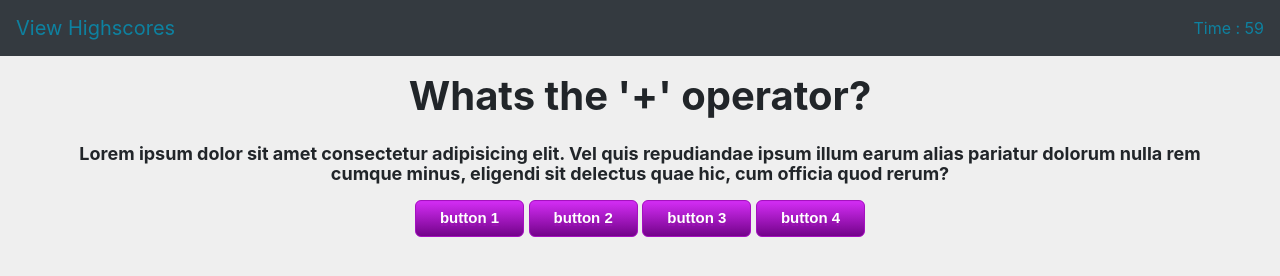
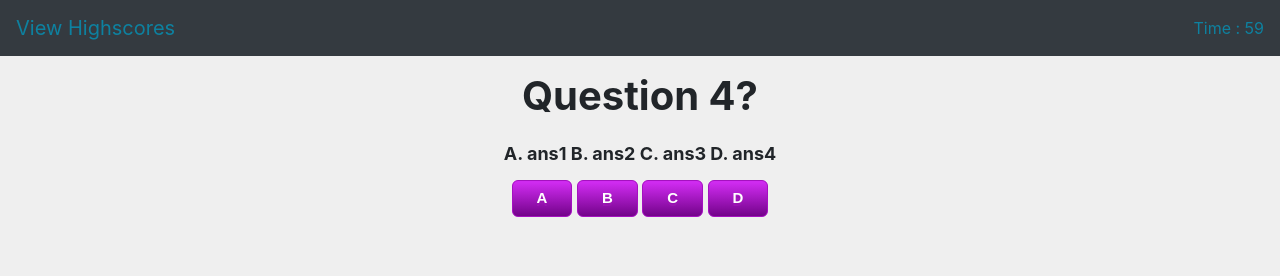
Before and after one commit to Kooki-eByte/coding_Quiz, a plain HTML site: page index.html in a window 1280 px wide. Both pictures are taken after a click on the button "Start Game". Drawn offline with nearby package versions, Linux system fonts and the light colour scheme.

Commit message:
HTML, Modified the value for each ans button from numbers to alpabetical. JS, gave it a proper array that holds many objects inside for each question and choices and answer for the choices.

```diff
--- a/Assets/scripts.js
+++ b/Assets/scripts.js
@@ -3,31 +3,36 @@ const startBtn = document.querySelector("#startBtn");
 const startScreen = document.querySelector(".show");
 const timerEl = document.querySelector("#countdown");
 const headerTag = document.querySelector("#startHead");
+const mutlipleChoiceAnswers = document.querySelector("#startPara");
 const ansButtonDiv = document.querySelector(".answerbtns");
 const answerBtnArr = document.querySelectorAll("#ansBtnId");
+const paraDiv = document.querySelector(".paraDiv");
 
+let score = 0;
 let scoreboard = [{ name: "Bob", highscore: 0 }];
 
-const quizQandA = {
-  question1: {
-    question: "Whats the '+' operator?",
-    correctAnswerInd: 2,
+const quizQandA = [
+  {
+    question: "Question 1?",
+    choices: "A. ans1\nB. ans2\nC. ans3\nD. ans4",
+    answer: "A",
   },
-  question2: {
-    question: "what is my name?",
-    correctAnswerInd: 3,
+  {
+    question: "Question 2?",
+    choices: "A. ans1\nB. ans2\nC. ans3\nD. ans4",
+    answer: "B",
   },
-  question3: {
-    question: "what symbol do we use for jQuery?",
-    correctAnswerInd: 4,
+  {
+    question: "Question 3?",
+    choices: "A. ans1\n\n\nB. ans2\nC. ans3\nD. ans4",
+    answer: "C",
   },
-  question4: {
-    question: "What year was javascript made?",
-    correctAnswerInd: 1,
+  {
+    question: "Question 4?",
+    choices: "A. ans1\n\n\nB. ans2\nC. ans3\nD. ans4",
+    answer: "D",
   },
-};
-
-let score = 0;
+];
 
 // ! function to start the timer and have it display on screen.. Count down from 60 seconds
 function timeStarter(event) {
@@ -49,24 +54,31 @@ function timeStarter(event) {
 }
 
 // * updateDisplay to show the game
-function updateDisplay({ question }) {
-  headerTag.textContent = question;
+function updateDisplay(arr) {
+  for (let i = 0; i < arr.length; i++) {
+    // Put question on the header
+    headerTag.textContent = arr[i].question;
+    mutlipleChoiceAnswers.textContent = arr[i].choices;
+    // Run function to return the value of the answer given -- This will also pop a correct or not in the DOM
+    let response = checkAnswer();
+  }
 }
+
+function checkAnswer() {}
 
 // * The start and end game functions
 function startGame() {
   timeStarter(event);
   ansButtonDiv.classList.replace("hide", "show");
-
+  updateDisplay(quizQandA);
   // ? display the question and mutliple choice buttons function
-  updateDisplay(quizQandA.question1);
 }
 
 function endGame() {
   headerTag.textContent = "Game Over";
 }
 
-// ! Have a event listener for the start game button
+// Have a event listener for the start game button
 startBtn.addEventListener("click", () => {
   startBtn.setAttribute("class", "hide");
   // ? start timer function
@@ -78,5 +90,3 @@ ansButtonDiv.addEventListener("click", (event) => {
   let value = event.target.value;
   console.log(value);
 });
-
-// ? checking answer, going to next question, eventlistener for answer, and a function to update the display
--- a/index.html
+++ b/index.html
@@ -22,14 +22,12 @@
       <p id="timerP">Time : <span id="countdown">0</span></p>
     </nav>
     <main class="container">
-      <div class="row show">
-        <div class="col-lg-3"></div>
-        <div class="col-lg-6">
+      <div class="show">
+        <div>
           <h1 id="startHead">Coding Quiz Challenge</h1>
         </div>
-        <div class="col-lg-3"></div>
         <div class="row">
-          <div class="col-lg-12">
+          <div class="col-lg-12 paraDiv">
             <p id="startPara">
               Lorem ipsum dolor sit amet consectetur adipisicing elit. Vel quis
               repudiandae ipsum illum earum alias pariatur dolorum nulla rem
@@ -38,23 +36,22 @@
             </p>
           </div>
         </div>
-        <div class="hide answerbtns">
-          <button type="button" class="btn ansBtn" id="ansBtnId" value="1">
-            button 1
-          </button>
-          <button type="button" class="btn ansBtn" id="ansBtnId" value="2">
-            button 2
-          </button>
-          <button type="button" class="btn ansBtn" id="ansBtnId" value="3">
-            button 3
-          </button>
-          <button type="button" class="btn ansBtn" id="ansBtnId" value="4">
-            button 4
-          </button>
-        </div>
-        <br />
         <button type="button" class="btn btn-dark" id="startBtn">
           Start Game
+        </button>
+      </div>
+      <div class="hide answerbtns">
+        <button type="button" class="btn ansBtn" id="ansBtnId" value="A">
+          A
+        </button>
+        <button type="button" class="btn ansBtn" id="ansBtnId" value="B">
+          B
+        </button>
+        <button type="button" class="btn ansBtn" id="ansBtnId" value="C">
+          C
+        </button>
+        <button type="button" class="btn ansBtn" id="ansBtnId" value="D">
+          D
         </button>
       </div>
     </main>
```
